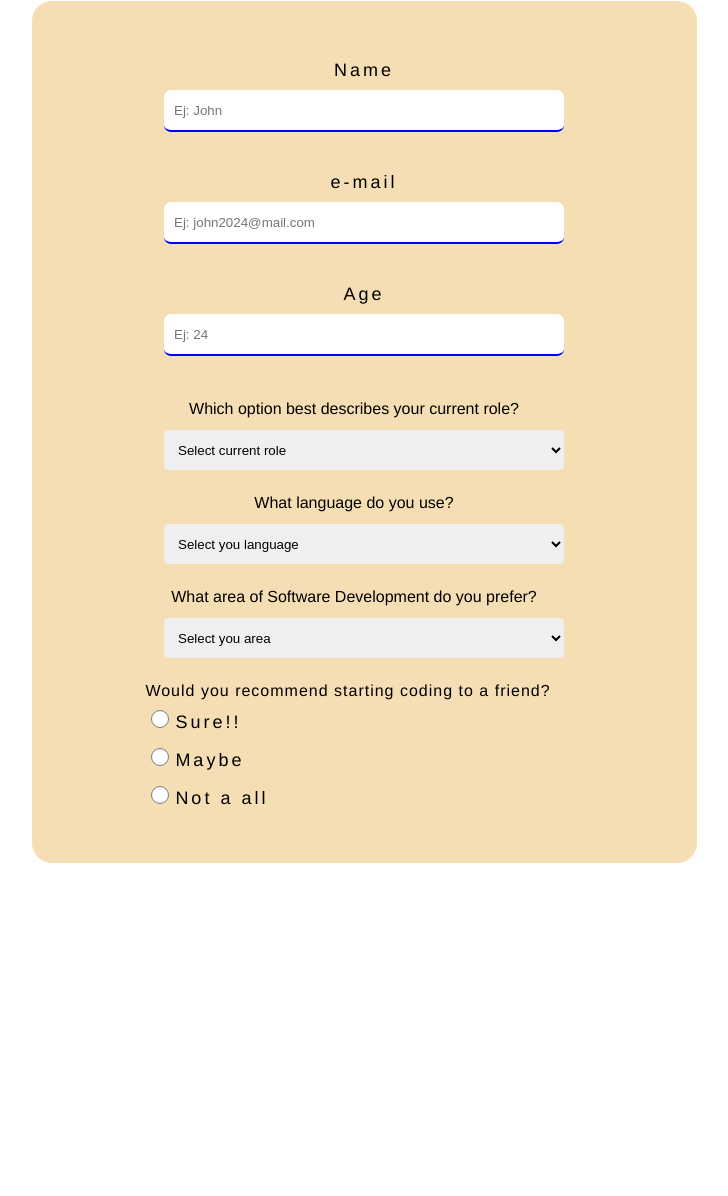
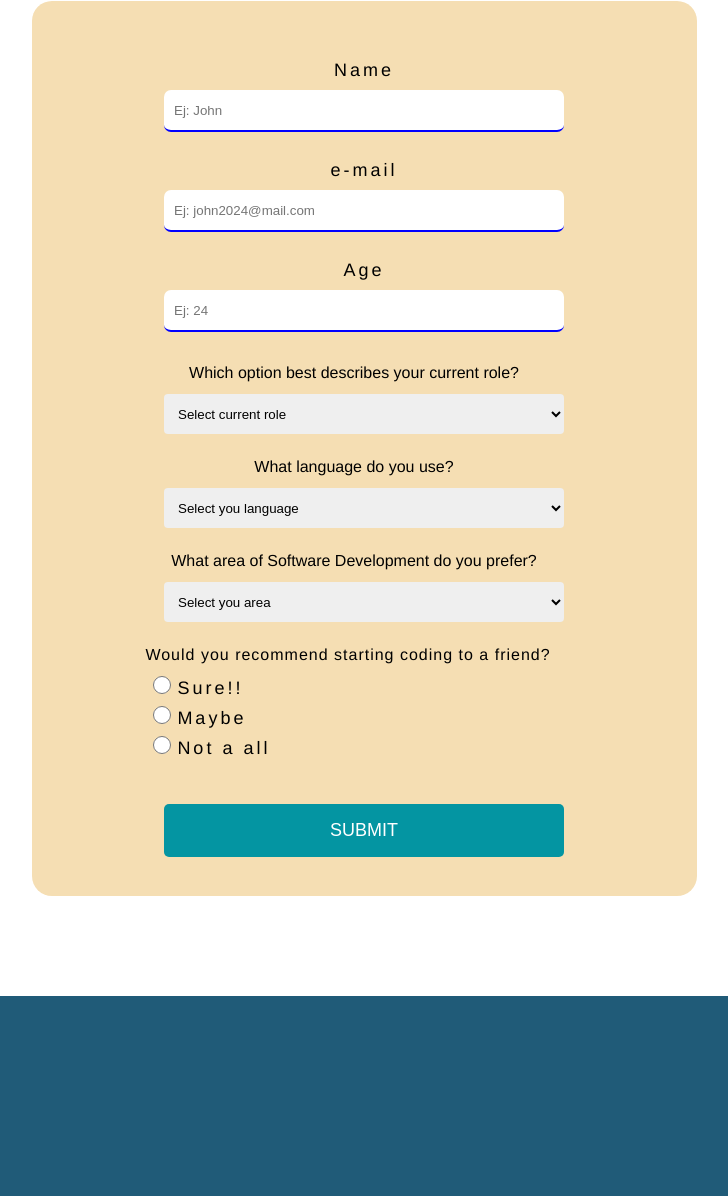
Before and after one commit to kowerdink/SurveyForm, a plain HTML site: page index.html in a window 1280 px wide. Shown: the part 227-1423 px from the top of the page, without its empty margins (276-1004 px from the left). Before the commit the page ends 1090 px from the top, so only its background shows below. Drawn offline with Linux system fonts and the light colour scheme.

Commit message:
add more css 2.3

```diff
--- a/index.html
+++ b/index.html
@@ -66,13 +66,15 @@
                         <label for=""><input type="radio" value="Maybe">Maybe</label>
                         <label for=""><input type="radio" value="Not">Not a all</label>
                     </div>
-
-                </form>
-                <form action="">
-
+                    <div class="checkbox-div"></div>
+                    <div>
+                        <button class="submit-button" type="submit">SUBMIT</button>
+                    </div>
                 </form>
             </div>
-
+            <div class="footer-div">
+                <footer></footer>
+            </div>
         </div>
     </main>
 
--- a/style.css
+++ b/style.css
@@ -41,7 +41,7 @@ form input {
     border: none;
     border-bottom: solid 2px blue;
     text-indent: 10px;
-    margin-bottom: 20px;
+    margin-bottom: 8px;
 }
 
 form p {
@@ -69,7 +69,7 @@ form select {
 }
 
 .form-div-2 label {
-    margin: 0;
+    margin: 2px;
 }
 
 .form-div-2 input{
@@ -93,3 +93,21 @@ form select {
     color: white;
     font-size: 55px;
 }
+
+.footer-div {
+    width: 100%;
+    height: 200px;
+    background-color: rgb(32, 91, 120);
+    margin-top: 100px;
+}
+
+.submit-button {
+    color: white;
+    background-color: rgb(4, 149, 162);
+    width: 400px;
+    height: 53px;
+    border-radius: 5px;
+    border: none;
+    font-size: 18px;
+    margin-top: 40px;
+}
```
